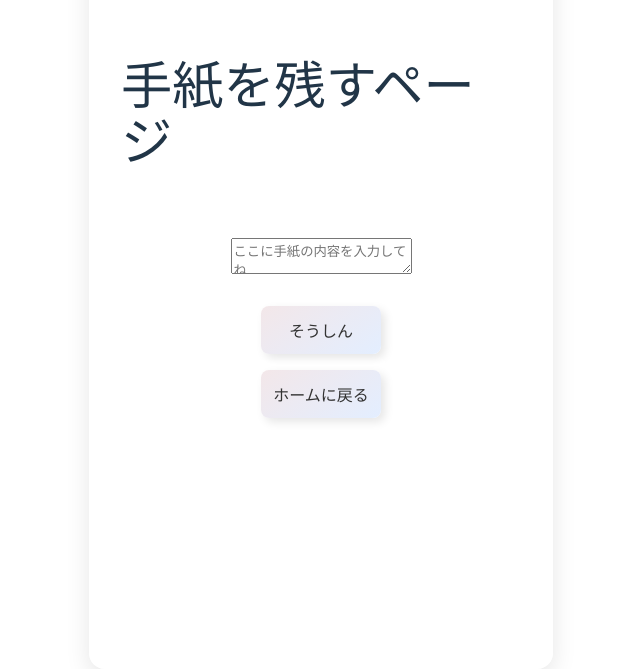
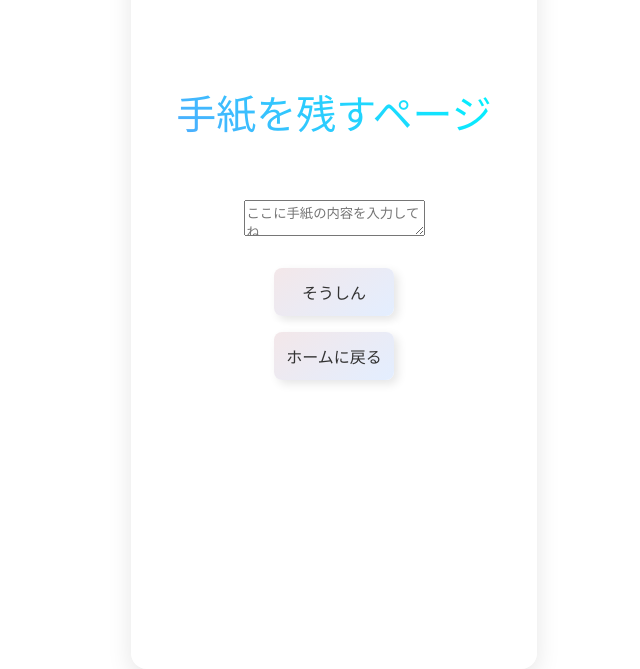
Before and after one commit to ogawa-4/AR_frontend, a React (Vite) app: page /post in a window 1280 px wide. Shown: the part 227-896 px from the top of the page, without its empty margins (319-959 px from the left). Built offline with nearby package versions, Linux system fonts and the light colour scheme; a web font is replaced by a local one.

Commit message:
CSSh1tuik

```diff
--- a/src/pages/Post.css
+++ b/src/pages/Post.css
@@ -16,17 +16,18 @@
   box-shadow: 0 8px 24px rgba(0, 0, 0, 0.1);
 }
 
-.home-container h1 {
+.post-container h1 {
   font-size: 2.5em;
   font-weight: 600;
   color: #2c3e50;
   text-align: center;
   line-height: 1.3;
-  background: linear-gradient(45deg, #4facfe, #00f2fe);
+  background: linear-gradient(45deg, #4facfe, #00f2fe); /* ← 同じグラデ */
   -webkit-background-clip: text;
   background-clip: text;
   -webkit-text-fill-color: transparent;
 }
+
 
 /* ===== タイトル ===== */
 .post-title {
```
